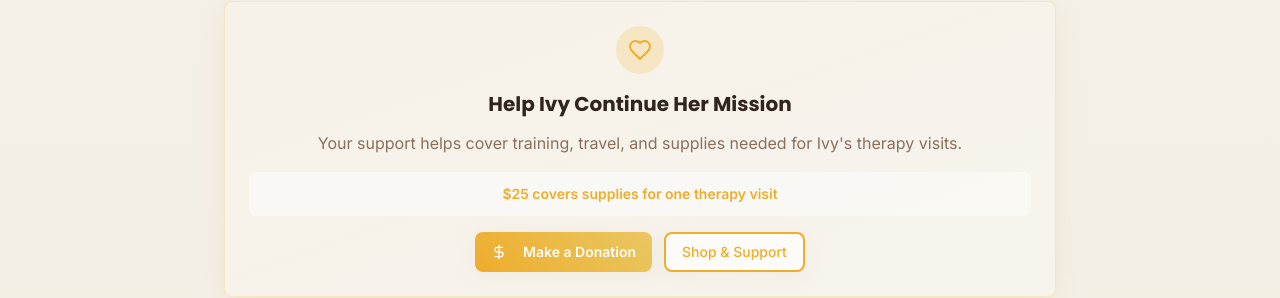
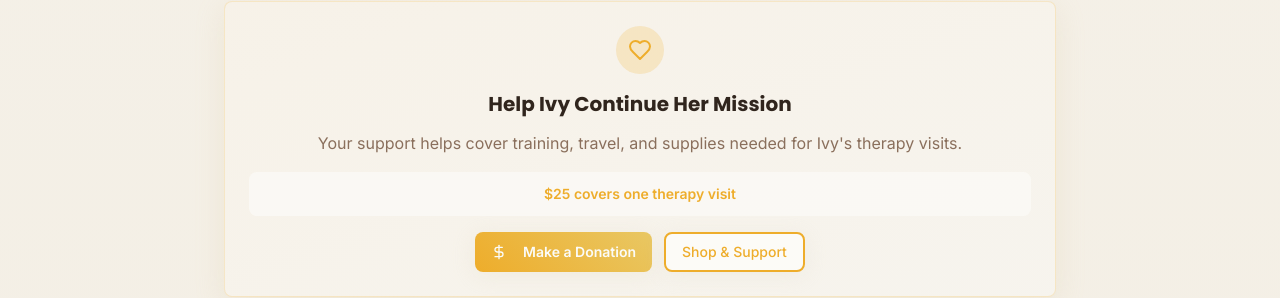
Before and after one commit to Sugar-Kane/ivy-pawsitive-vibes, a React (Vite) app: page /about in a window 1280 px wide. Shown: the part 2724-3022 px from the top of the page. Built offline with nearby package versions, Linux system fonts and the light colour scheme.

Commit message:
Update donation text
Changed the text in the donation section from "$25 covers supplies for one therapy visit" to "$25 covers one therapy visit".
-edited src/components/DonationPrompt.tsx

```diff
--- a/src/components/DonationPrompt.tsx
+++ b/src/components/DonationPrompt.tsx
@@ -15,7 +15,7 @@ const DonationPrompt = ({ context = "general", compact = false }: DonationPrompt
         return {
           title: "Help Ivy Continue Her Mission",
           description: "Your support helps cover training, travel, and supplies needed for Ivy's therapy visits.",
-          highlight: "$25 covers supplies for one therapy visit"
+          highlight: "$25 covers one therapy visit"
         };
       case "gallery":
         return {
```
